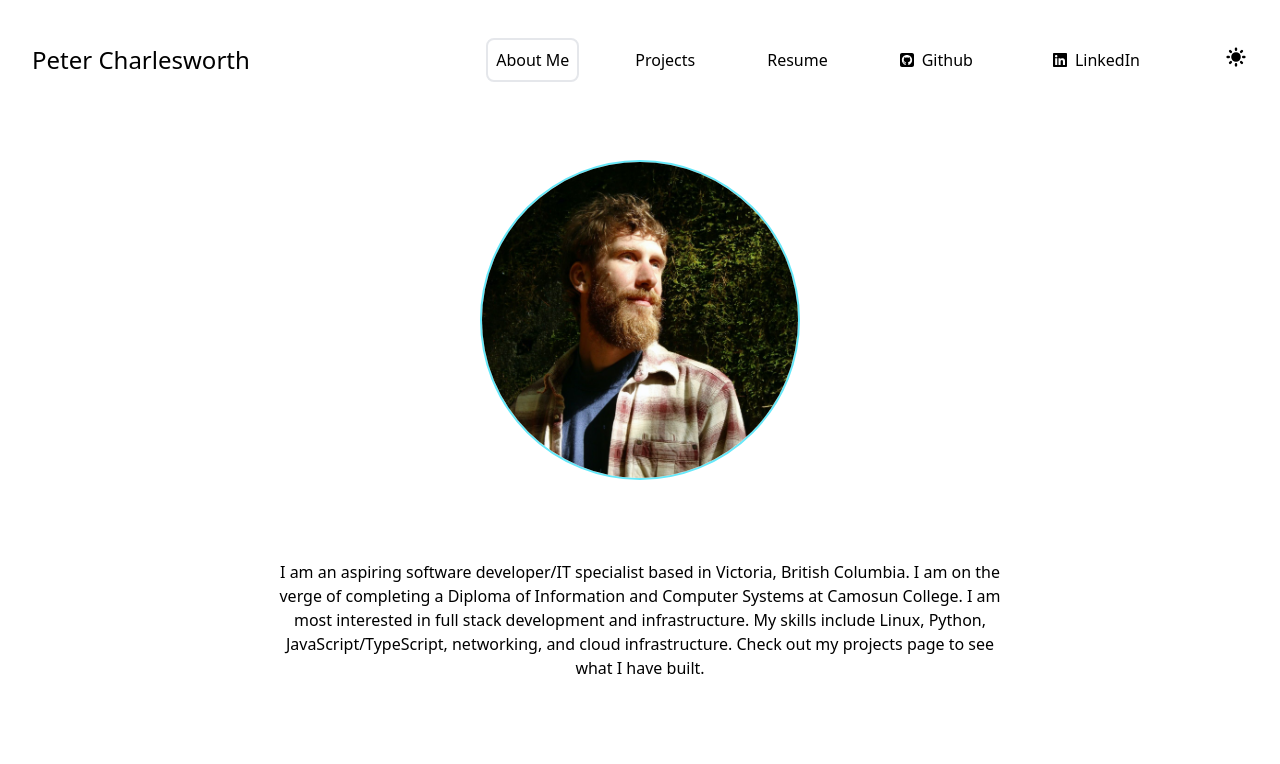
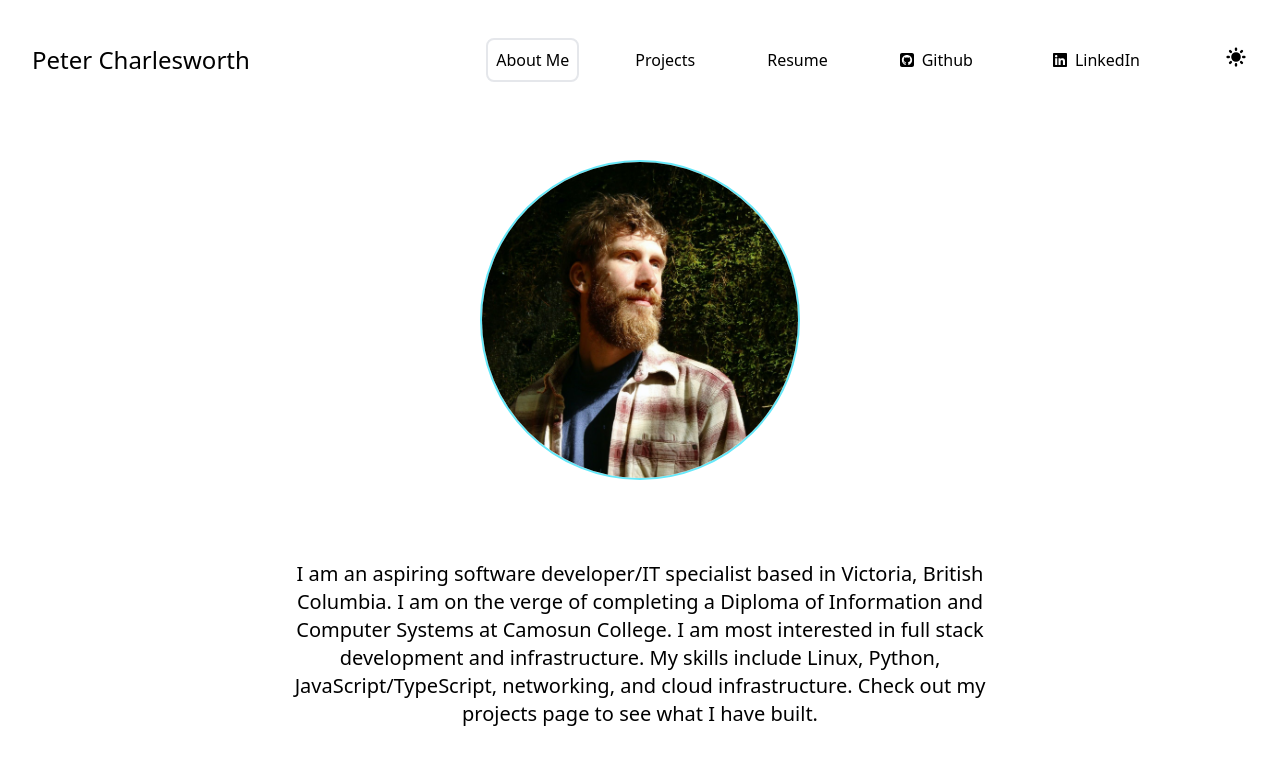
Before and after one commit to ElMarchk0/nuxtResume, a Nuxt app: page / in a window 1280 px wide. Shown: the top 764 px of the page. Built offline with nearby package versions, Linux system fonts and the light colour scheme.

Commit message:
Change text size in intro

```diff
--- a/pages/index.vue
+++ b/pages/index.vue
@@ -6,7 +6,7 @@
         alt="project image"
         class="w-80 h-80 m-4 rounded-full border-2 border-cyan-300"
       />
-      <p class="text-center lg:mx-64 lg:px-4 lg:py-16 md:px-8 sm:p-2">
+      <p class="text-center text-xl lg:mx-64 lg:px-4 lg:py-16 md:px-8 sm:p-2">
         I am an aspiring software developer/IT specialist based in Victoria,
         British Columbia. I am on the verge of completing a Diploma of
         Information and Computer Systems at Camosun College. I am most
```
